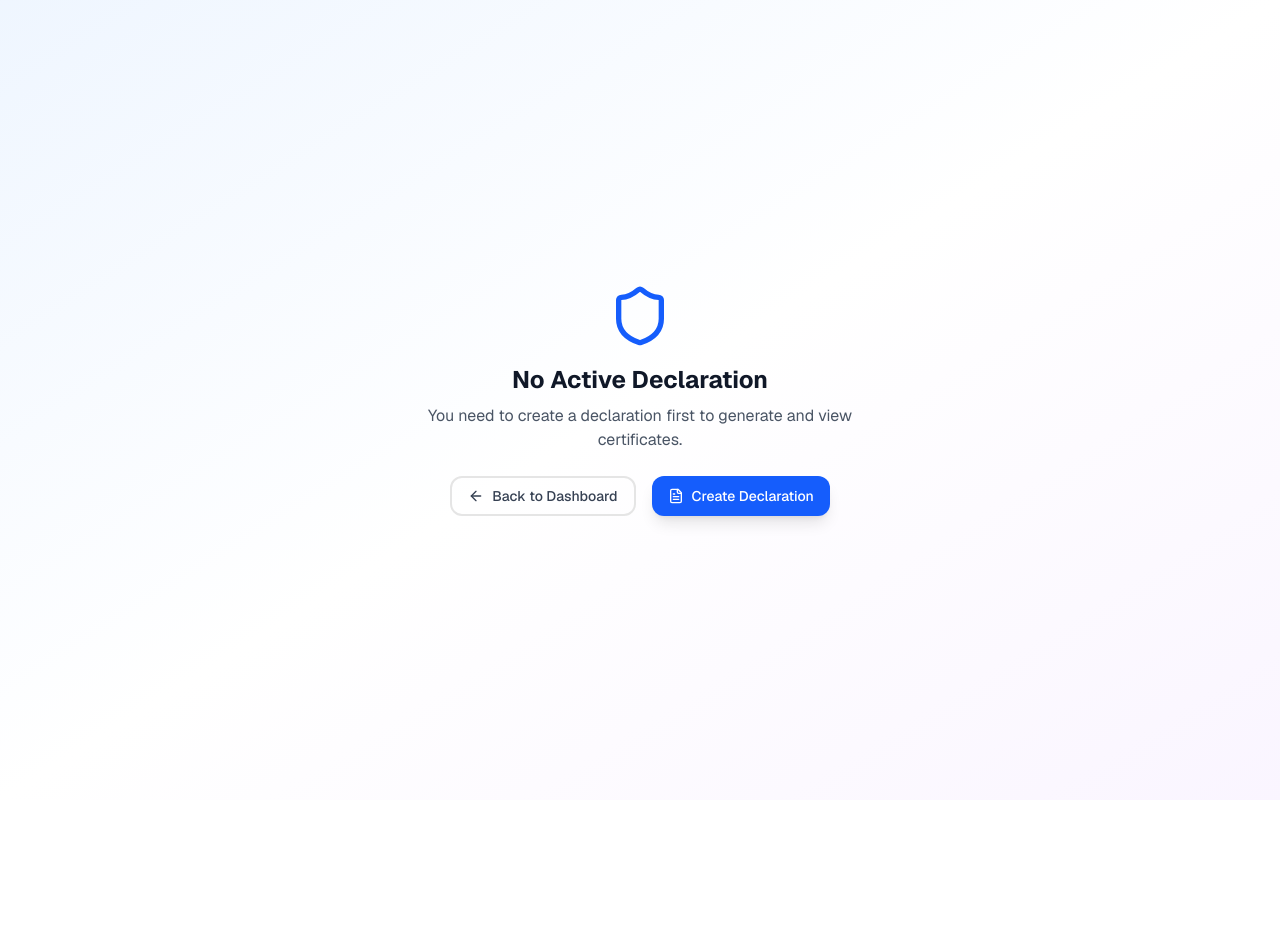
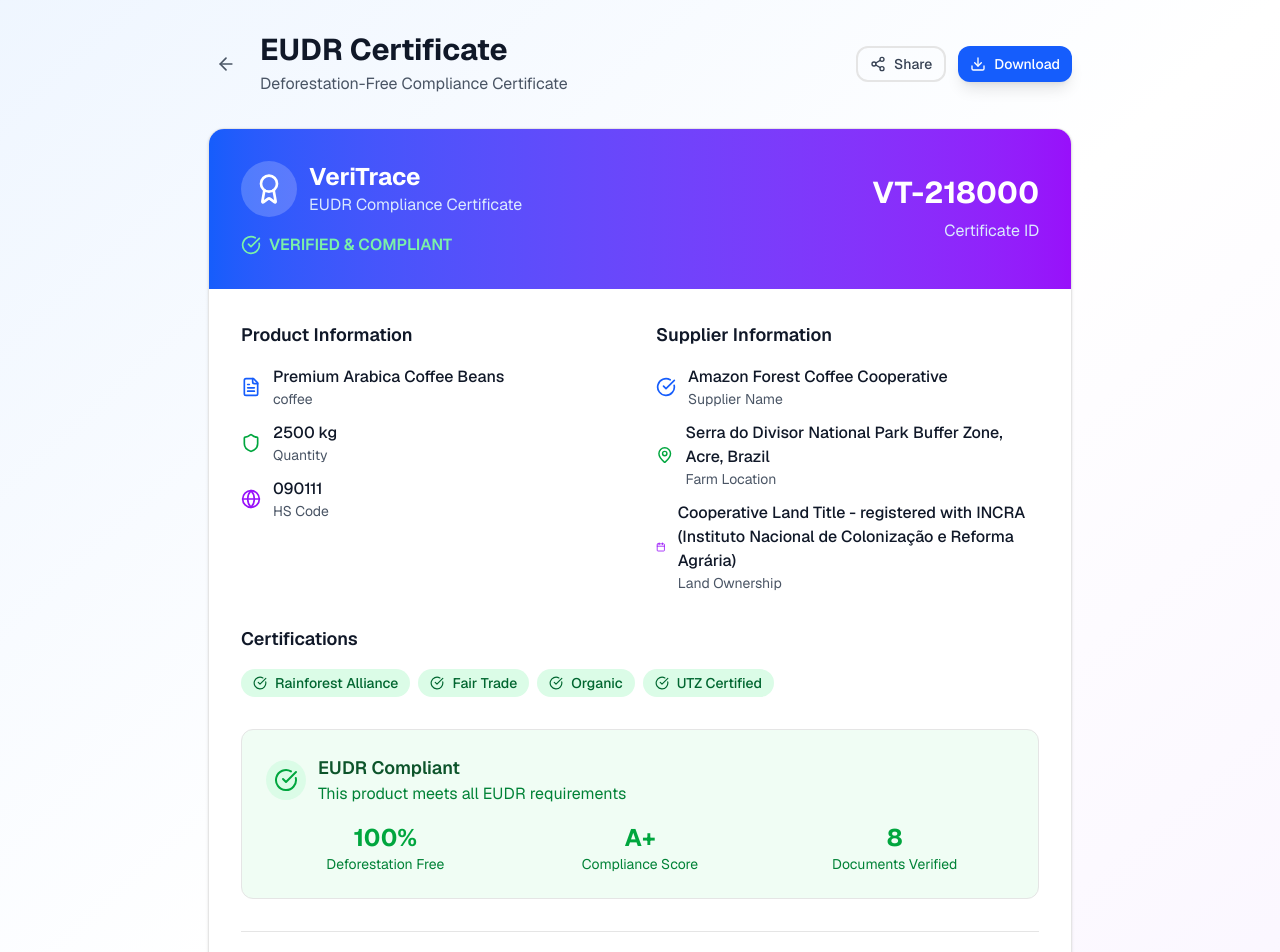
Before and after one commit to satriadhm/veritrace, a Next.js app: page /certificate in a window 1280 px wide. Shown: the top 952 px of the page. Before the commit the page ends 800 px from the top, so only its background shows below. Built offline with nearby package versions, Linux system fonts and the light colour scheme; sample sign-in values are in the browser's storage.

Commit message:
fix: certificate page

```diff
--- a/src/app/certificate/page.tsx
+++ b/src/app/certificate/page.tsx
@@ -2,9 +2,7 @@
 
 import { useRouter } from 'next/navigation';
 import { useEffect, useState } from 'react';
-import { Shield, ArrowLeft, FileText } from 'lucide-react';
 import ModernCertificate from '../../components/organisms/ModernCertificate';
-import Button from '../../components/atoms/Button';
 import { DeclarationData, UserData } from '../../types';
 
 export default function CertificatePage() {
@@ -51,37 +49,174 @@ export default function CertificatePage() {
     return null;
   }
 
-  // If no current declaration, show a message to create one first
+  // If no current declaration, create sample data for demonstration
   if (!declarationData) {
+    const sampleDeclarationData: DeclarationData = {
+      id: 'SAMPLE-2025-001',
+      timestamp: new Date().toISOString(),
+      status: 'approved',
+
+      // Product Information
+      productType: 'coffee',
+      productName: 'Premium Arabica Coffee Beans',
+      productDescription: 'High-quality single-origin Arabica coffee beans from sustainable farms in the Amazon rainforest region. Grown at 1,200-1,800m altitude using traditional shade-grown methods.',
+      hsCode: '090111',
+      quantity: '2500',
+      unit: 'kg',
+
+      // Supplier Information
+      supplierName: 'Amazon Forest Coffee Cooperative',
+      supplierAddress: 'Rua das Palmeiras, 123, Acre, Brazil, 69900-000',
+      supplierContact: 'contact@amazoncoffee.coop | +55 68 3224-5678',
+      supplierTaxId: 'BR12.345.678/0001-90',
+      supplierCertifications: ['Rainforest Alliance', 'Fair Trade', 'Organic', 'UTZ Certified'],
+
+      // Geolocation Data
+      farmLocation: 'Serra do Divisor National Park Buffer Zone, Acre, Brazil',
+      coordinates: '-7.6598, -72.7794 (Farm Block A), -7.6612, -72.7801 (Farm Block B)',
+      landOwnership: 'Cooperative Land Title - registered with INCRA (Instituto Nacional de Colonização e Reforma Agrária)',
+      forestRiskAssessment: `COMPREHENSIVE FOREST RISK ASSESSMENT:
+
+🌳 DEFORESTATION RISK: VERY LOW
+- Farm established pre-1995 on previously cleared agricultural land
+- No forest conversion after December 31, 2020 (EUDR cutoff date)
+- Satellite monitoring shows 15% forest cover INCREASE since 2020
+- Active reforestation program: 500+ native trees planted annually
+
+📍 LOCATION VERIFICATION:
+- GPS coordinates verified via multiple satellite sources
+- Farm boundaries mapped using precision GPS surveying
+- Regular drone monitoring for land use changes
+- Integration with Brazil's National Forest Monitoring System
+
+🛡️ COMPLIANCE MEASURES:
+- Monthly satellite imagery analysis via PRODES/DETER systems
+- Third-party verification by SGS Brazil (Annual)
+- SNCI (National System for Control of Origin) registration
+- CAR (Rural Environmental Registry) compliance verified
+
+🌱 ENVIRONMENTAL IMPACT:
+- Zero deforestation commitment with legal guarantees
+- 25% of farm area designated as permanent preservation
+- Biodiversity corridor maintenance along water sources
+- Carbon sequestration: ~12 tons CO2/hectare/year`,
+
+      // Supporting Documents
+      documents: [
+        {
+          id: 1,
+          name: 'Rainforest_Alliance_Certificate_2024.pdf',
+          type: 'application/pdf',
+          size: 1024000
+        },
+        {
+          id: 2,
+          name: 'Fair_Trade_Certification.pdf',
+          type: 'application/pdf',
+          size: 856000
+        },
+        {
+          id: 3,
+          name: 'Organic_Certificate_USDA_EU.pdf',
+          type: 'application/pdf',
+          size: 745000
+        },
+        {
+          id: 4,
+          name: 'GPS_Survey_Farm_Boundaries.pdf',
+          type: 'application/pdf',
+          size: 2048000
+        },
+        {
+          id: 5,
+          name: 'Satellite_Monitoring_Report_2024.pdf',
+          type: 'application/pdf',
+          size: 3072000
+        },
+        {
+          id: 6,
+          name: 'CAR_Environmental_Registry.pdf',
+          type: 'application/pdf',
+          size: 1536000
+        },
+        {
+          id: 7,
+          name: 'Purchase_Invoice_Coffee_2024.pdf',
+          type: 'application/pdf',
+          size: 512000
+        },
+        {
+          id: 8,
+          name: 'Third_Party_Audit_SGS_2024.pdf',
+          type: 'application/pdf',
+          size: 2560000
+        }
+      ],
+
+      // Additional Information
+      riskMitigation: `COMPREHENSIVE RISK MITIGATION STRATEGY:
+
+🔍 SUPPLY CHAIN MONITORING:
+• Real-time satellite monitoring using PRODES and DETER systems
+• Quarterly on-site inspections by certified auditors
+• Blockchain-based traceability from farm to export
+• GPS tracking of all transportation routes
+
+🤝 SUPPLIER PARTNERSHIP:
+• Long-term contracts (5+ years) with verified sustainable farmers
+• Direct relationships eliminating intermediary risks
+• Financial support for sustainable farming practices
+• Training programs on EUDR compliance requirements
+
+📊 VERIFICATION SYSTEMS:
+• Multi-source satellite data cross-verification
+• Integration with Brazilian government monitoring systems
+• Annual third-party audits by internationally recognized bodies
+• Continuous AI-powered risk assessment updates
+
+⚠️ RISK RESPONSE PROTOCOLS:
+• Immediate supplier suspension if deforestation detected
+• 24-hour alert system for environmental compliance breaches
+• Legal guarantees and insurance coverage for all shipments
+• Alternative supplier network maintained for supply security
+
+🌍 ENVIRONMENTAL COMMITMENTS:
+• Zero net deforestation across entire supply chain
+• Support for local community conservation initiatives
+• Investment in reforestation projects (500+ trees/year per farm)
+• Biodiversity monitoring and protection programs`,
+
+      additionalNotes: `SAMPLE CERTIFICATE - DEMONSTRATION PURPOSES
+
+This is a comprehensive sample certificate demonstrating VeriTrace's full EUDR compliance capabilities. The data represents a realistic coffee import scenario showcasing:
+
+✅ Complete product traceability
+✅ Verified supplier credentials
+✅ Geolocation compliance
+✅ Risk assessment documentation
+✅ Supporting document portfolio
+✅ Blockchain verification
+✅ EU system integration
+
+Key Features Demonstrated:
+• RAG AI-powered compliance intelligence
+• Immutable blockchain record keeping
+• Real-time satellite monitoring integration
+• Comprehensive document management
+• Automated risk assessment
+• EU Information System connectivity
+
+Certificate ID: VT-SAMPLE-${Date.now().toString().slice(-6)}
+Generated: ${new Date().toLocaleString()}
+Platform: VeriTrace EUDR Platform v2.0
+Technology: RAG AI + Blockchain Infrastructure`
+    };
+
     return (
-      <div className="min-h-screen bg-gradient-to-br from-blue-50 via-white to-purple-50 dark:from-gray-900 dark:via-gray-900 dark:to-purple-900 flex items-center justify-center">
-        <div className="max-w-md text-center">
-          <Shield className="h-16 w-16 text-blue-600 dark:text-blue-400 mx-auto mb-4" />
-          <h2 className="text-2xl font-bold text-gray-900 dark:text-gray-100 mb-2">
-            No Active Declaration
-          </h2>
-          <p className="text-gray-600 dark:text-gray-400 mb-6">
-            You need to create a declaration first to generate and view certificates.
-          </p>
-          <div className="flex space-x-4 justify-center">
-            <Button
-              onClick={() => router.push('/dashboard')}
-              variant="outline"
-              className="flex items-center space-x-2"
-            >
-              <ArrowLeft className="h-4 w-4" />
-              <span>Back to Dashboard</span>
-            </Button>
-            <Button
-              onClick={() => router.push('/declaration')}
-              className="flex items-center space-x-2"
-            >
-              <FileText className="h-4 w-4" />
-              <span>Create Declaration</span>
-            </Button>
-          </div>
-        </div>
-      </div>
+      <ModernCertificate
+        onBack={handleBack}
+        declarationData={sampleDeclarationData}
+      />
     );
   }
 
```
